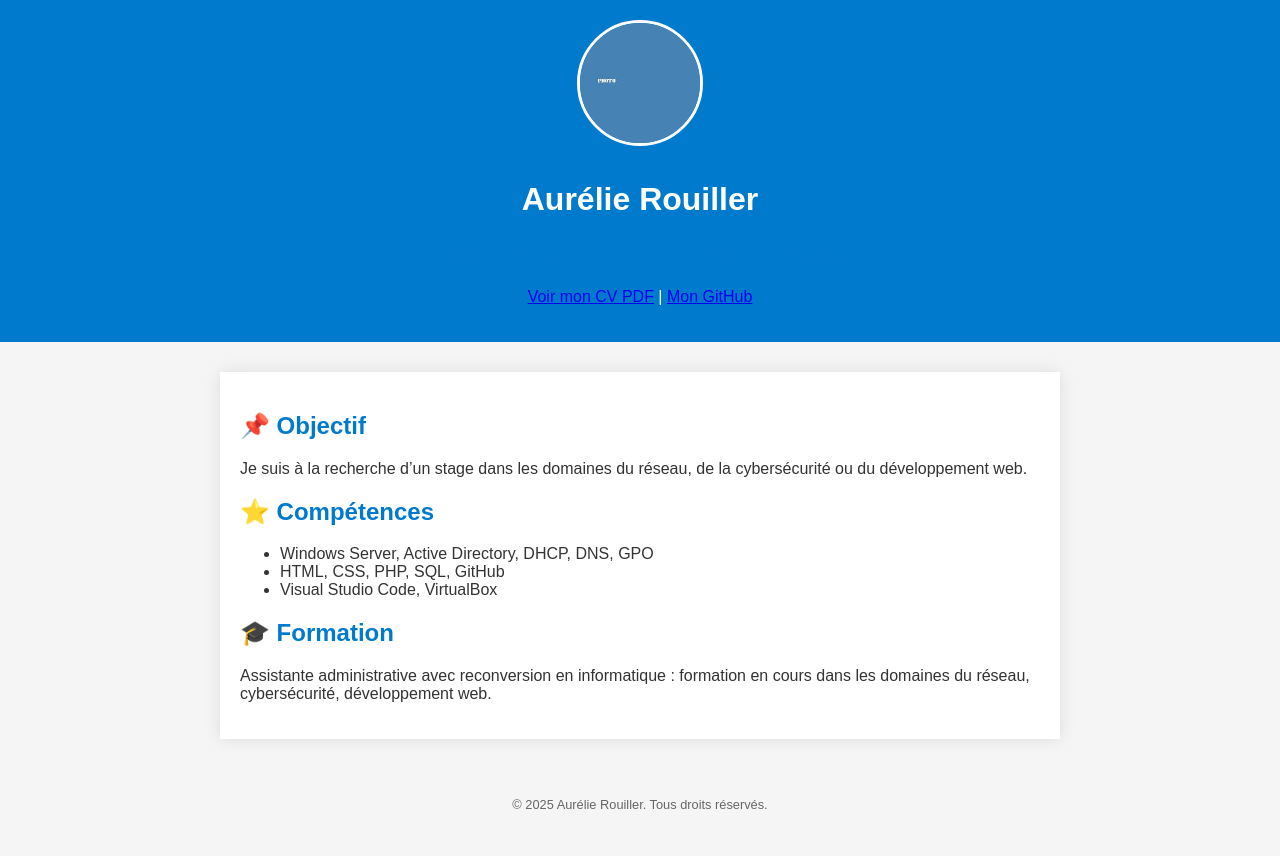
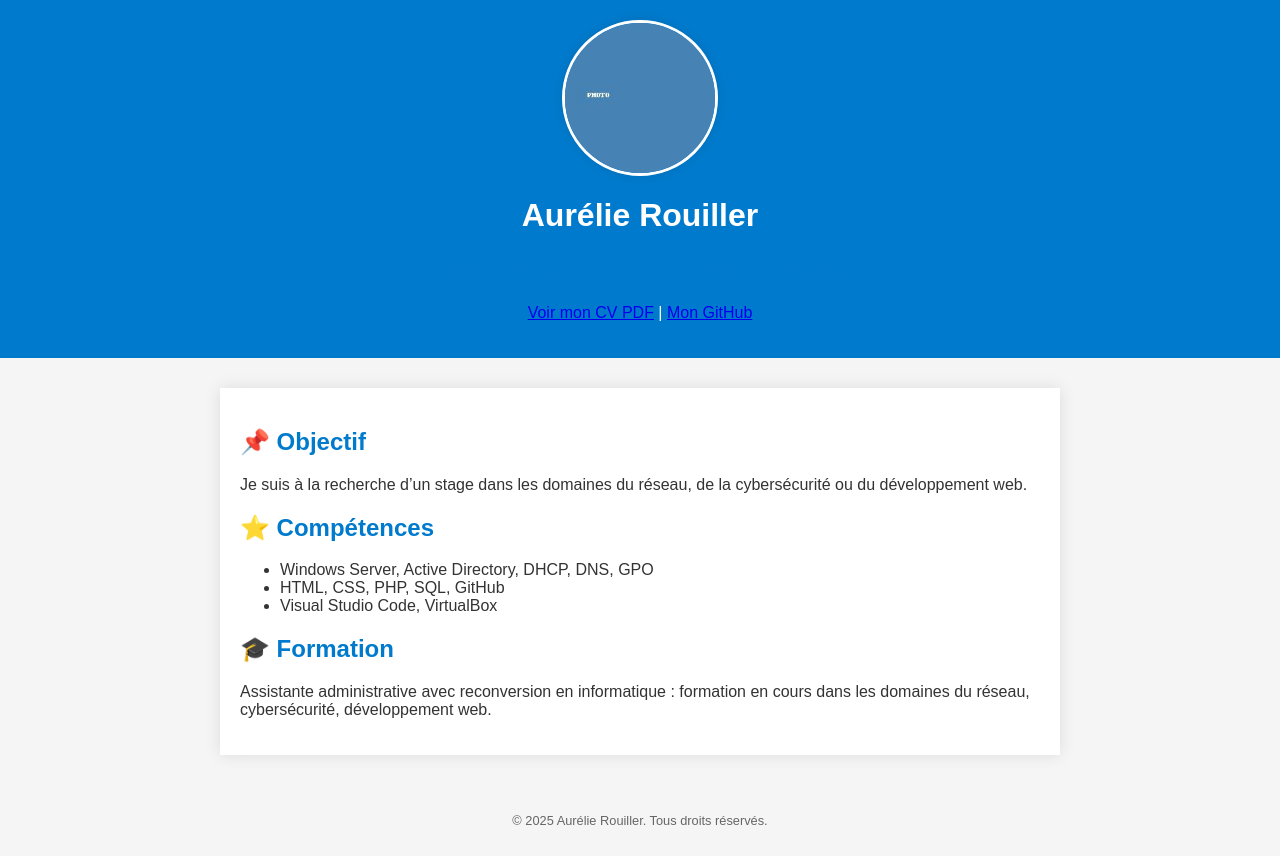
Before and after one commit to Aur1/aur1.github.io, a plain HTML site: page index.html in a window 1280 px wide. Drawn offline with Linux system fonts and the light colour scheme.

Commit message:
Correction affichage de la photo

```diff
--- a/style.css
+++ b/style.css
@@ -12,13 +12,16 @@ header {
     text-align: center;
     padding: 20px;
 }
-header .photo {
-    width: 120px;
-    height: 120px;
-    object-fit: cover;
-    border-radius: 50%;
-    margin-bottom: 10px;
-    border: 3px solid white;
+.photo {
+   width: 150px;
+  height: 150px;
+  border-radius: 50%;
+  object-fit: cover;
+  border: 3px solid white;
+  box-shadow: 0 0 10px rgba(0, 0, 0, 0.1);
+  display: block;
+  margin: 0 auto;
+  margin-bottom: 20px;
 }
 main {
     max-width: 800px;
```
Also changed, not shown: index.html (+2 -1 lines).
